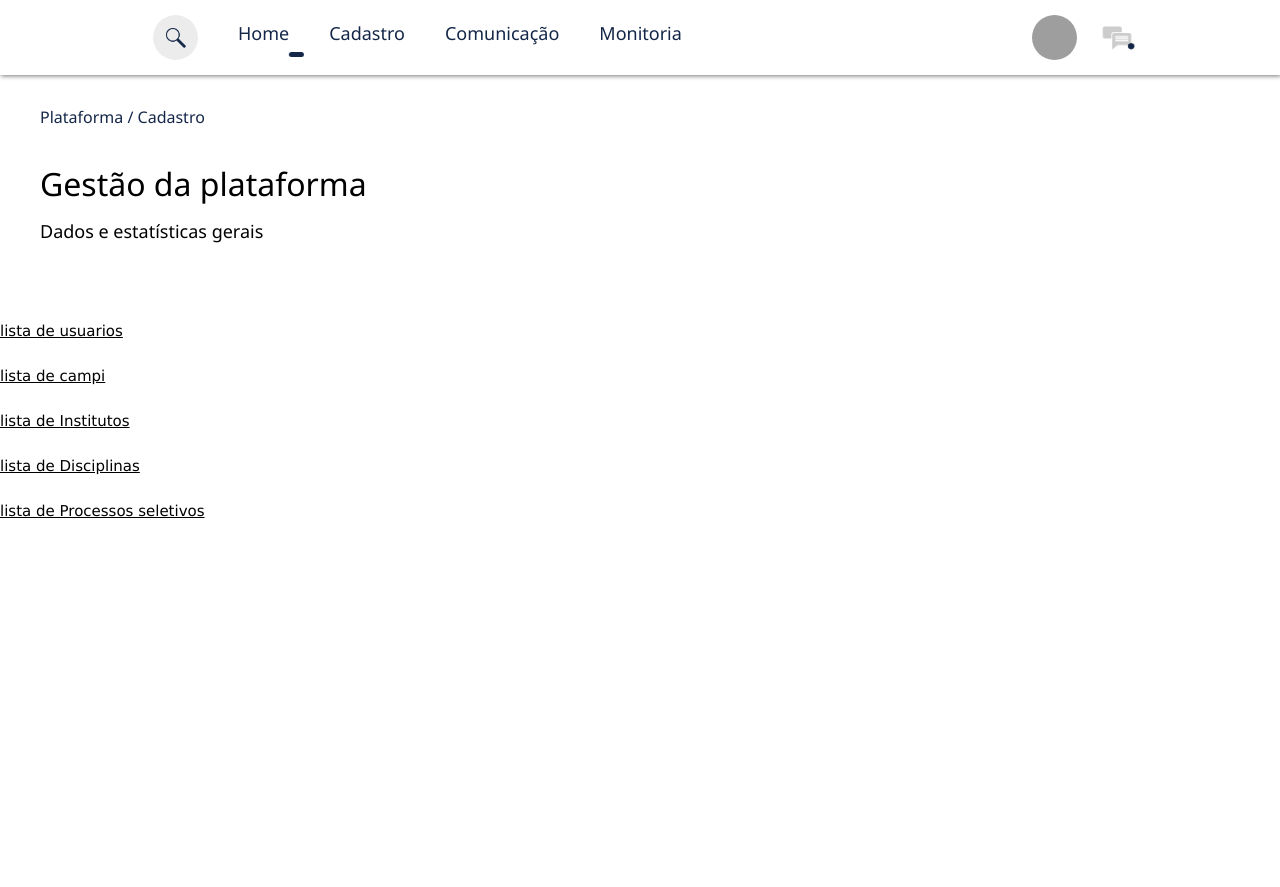
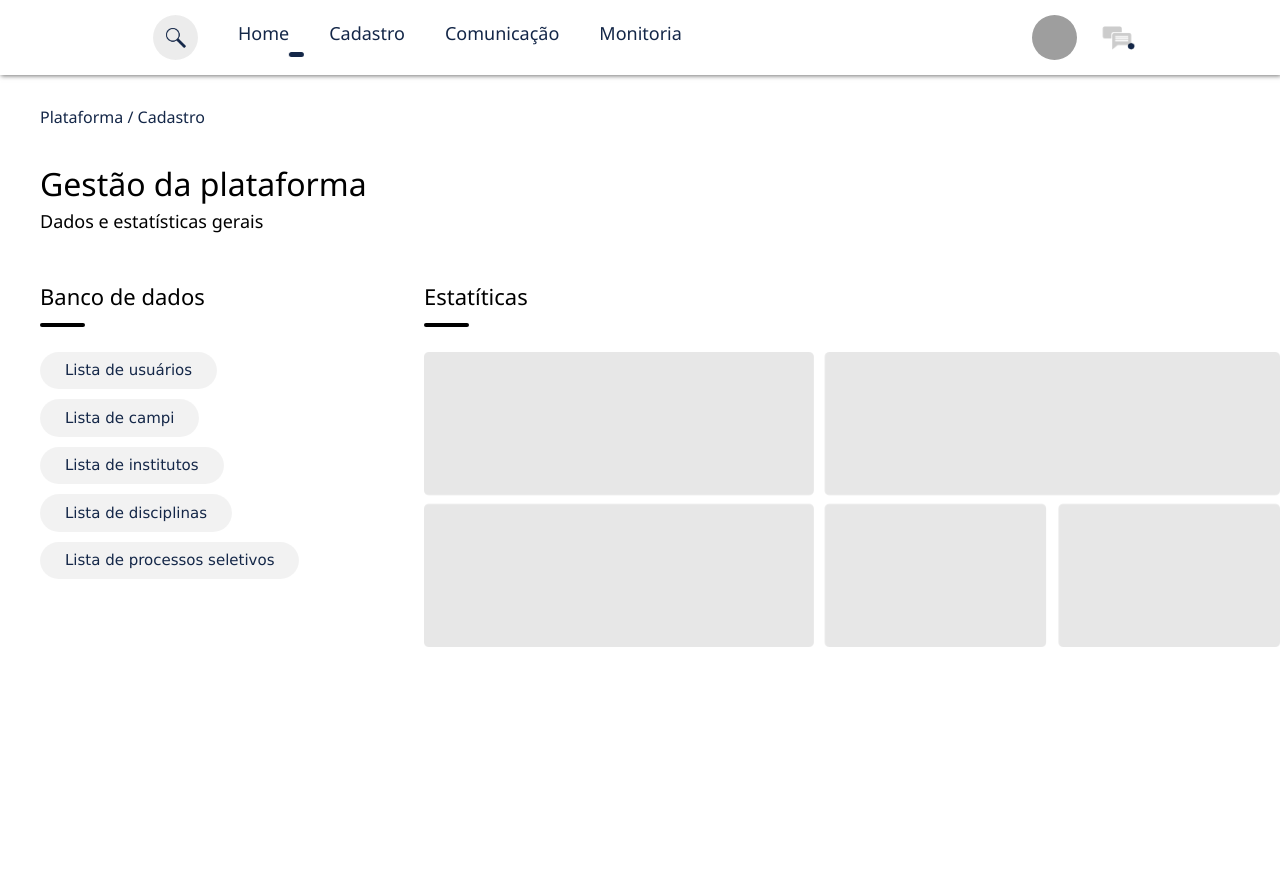
Before and after one commit to Jvictor-7/Treinando-FrontDesign, a PHP site: page /New_Design/Views/cadastro.php in a window 1280 px wide. Shown: the part 65-952 px from the top of the page. Run offline with PHP 8.4, Linux system fonts and the light colour scheme; grey boxes are pictures that could not be loaded.

Commit message:
Update cadastro.php

```diff
--- a/Views/cadastro.php
+++ b/Views/cadastro.php
@@ -33,7 +33,6 @@
 				height: 100vh;
 				margin: 0 auto;
 			}
-
 			#div_title_pag{
 				display: block;
 				width: calc(100% - 80px);
@@ -41,9 +40,12 @@
 				}
 				#title_pag{
 					font-family: 'segoe ui';
+					font-weight: 500;
 					font-size: 32px;
 				}
 				#subtitle_pag{
+					margin-top: -10px;
+					margin-bottom: 35px;
 					font-family: 'segoe ui';
 					font-size: 18px;
 					font-weight: normal;
@@ -56,19 +58,69 @@
 			<h2 id="subtitle_pag">Dados e estatísticas gerais</h2>
 		</div>
 
-		<div>
-			</br></br>
-			<a href="cadastro/list_users.php?x=57">lista de usuarios</a>
-			</br></br>
-			<a href="cadastro/list_campi.php">lista de campi</a>
-			</br></br>
-			<a href="cadastro/list_institutos.php">lista de Institutos</a>
-			</br></br>
-			<a href="cadastro/list_disciplinas.php">lista de Disciplinas</a>
-			</br></br>
-			<a href="cadastro/list_processos.php">lista de Processos seletivos</a>
+		<style type="text/css">
+
+			#list_BD h1, #container_statistic h1{
+				display: block;
+				width: 100%;
+				font-size: 22px;
+				font-family: 'Segoe UI';
+				font-weight: normal;
+			}
+			.borda{
+				display: block;
+				margin: 5px 0 25px 0;
+				width: 45px;
+				height: 4px;
+				background-color: #000;
+				border-radius: 2px;
+			}
+
+			#list_BD, #container_statistic{
+				display: block;
+				float: left;
+				/*border: 1px solid #000;*/
+				margin-left: 40px;
+			}
+			#list_BD{
+				width: calc(30% - 40px);
+				}
+				#list_BD li{list-style: none;}
+				#list_BD li a{
+					display: inline-block;
+					text-decoration: none;
+					margin-bottom: 10px;
+					padding: 7.5px 25px;
+					border-radius: 30px;
+					background-color: rgba(0,0,0,0.05);
+					color: #142748;
+				}
+			#list_BD li a:hover{background-color: rgba(0,0,0,0.10);}
+
+			#container_statistic{
+				width: calc(70% - 40px);
+			}
+			#container_statistic img{
+				width: 100%;
+			}
+		</style>
+
+		<ul id="list_BD">
+			<h1>Banco de dados</h1>
+			<div class="borda"></div>
+
+			<li><a href="cadastro/list_users.php?x=57">Lista de usuários</a></li>
+			<li><a href="cadastro/list_campi.php">Lista de campi</a></li>
+			<li><a href="cadastro/list_institutos.php">Lista de institutos</a></li>
+			<li><a href="cadastro/list_disciplinas.php">Lista de disciplinas</a></li>
+			<li><a href="cadastro/list_processos.php">Lista de processos seletivos</a></li>
+		</ul>
+
+		<div id="container_statistic">
+			<h1>Estatíticas</h1>
+			<div class="borda"></div>
+			<img src="../img/statistic.png">
 		</div>
-
     </div>
     <!-- //CENTER -->
 
```
